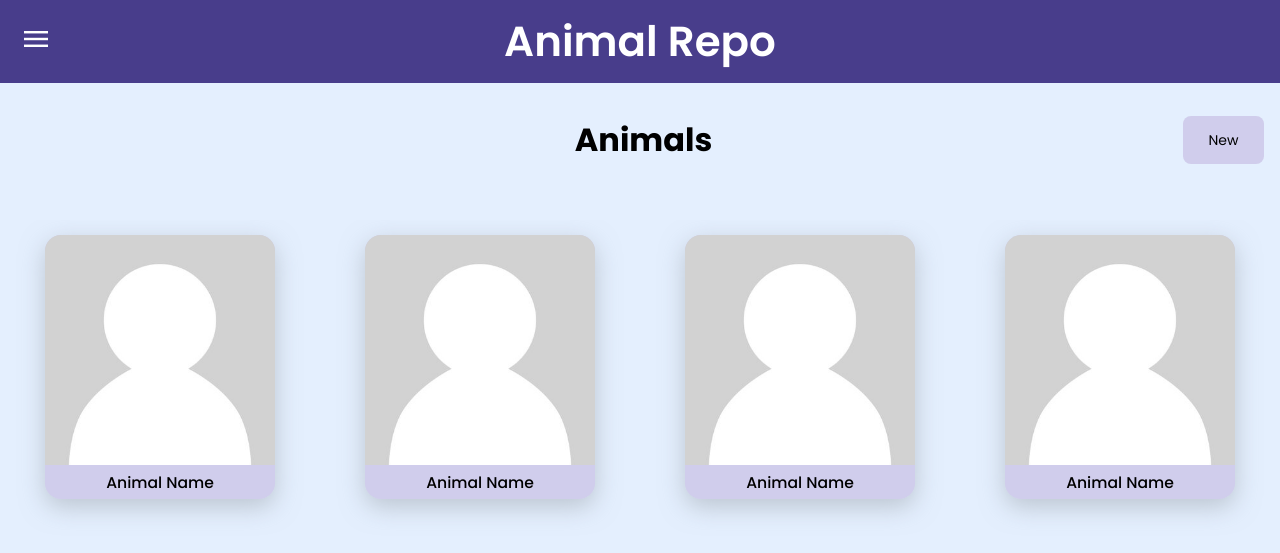
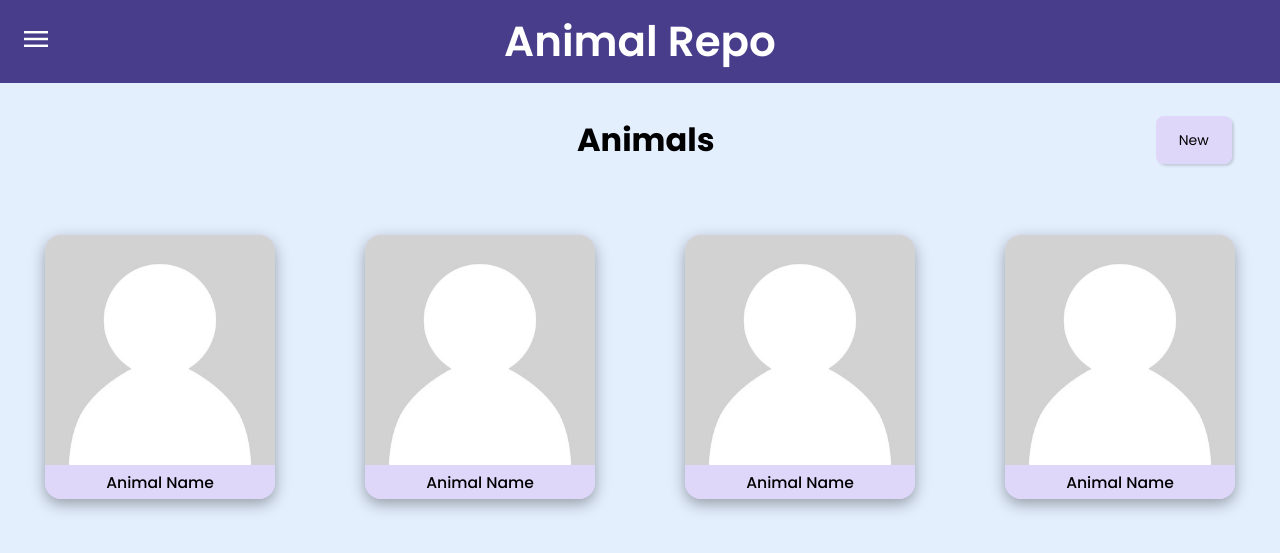
Before and after one commit to TobyJWalker/go-animal-repo, a Flask app: page / in a window 1280 px wide. Shown: the top 553 px of the page. Run offline with Flask 3, Linux system fonts and the light colour scheme.

Commit message:
improved lighter saturation, shadow on new button

```diff
--- a/static/css/default-theme.css
+++ b/static/css/default-theme.css
@@ -40,7 +40,7 @@ body{
 }
 
 #new-animal{
-    background: rgba(161, 127, 193, 0.3);
+    background: rgba(220, 191, 248, 0.5);
     color: black;
 }
 
@@ -54,7 +54,7 @@ body{
 }
 
 .animal-card{
-    background: rgba(161, 127, 193, 0.3)
+    background: rgba(220, 191, 248, 0.5)
 }
 
 .animal-card a{
@@ -63,6 +63,14 @@ body{
 
 .new-animal-form{
     background: white;
+}
+
+.new-animal-form-header{
+    background: darkslateblue;
+}
+
+.new-animal-form-header h2{
+    color: white
 }
 
 .new-animal-form-header button{
--- a/static/css/styles.css
+++ b/static/css/styles.css
@@ -142,7 +142,7 @@ body.menu-open .navbar{
     text-align: center;
     align-self: center;
     justify-content: center;
-    margin-left: 6.5rem;
+    margin-left: 8.5rem;
 }
 
 #new-animal{
@@ -150,12 +150,13 @@ body.menu-open .navbar{
     flex-direction: row;
     height: 3rem;
     width: 6rem;
-    margin-right: 1rem;
+    margin-right: 3rem;
     align-self: right;
     justify-content: center;
     align-items: center;
     border-radius: 8px;
     font-size: 14px;
+    box-shadow: rgba(0, 0, 0, 0.15) 1.95px 1.95px 2.6px;
 }
 
 .animal-container{
@@ -177,7 +178,7 @@ body.menu-open .navbar{
 .animal-card{
     overflow: hidden;
     border-radius: 1rem;
-    box-shadow: 0 8px 24px rgba(149, 157, 165, 0.5);
+    box-shadow: rgba(0, 0, 0, 0.35) 0px 5px 15px;
     width: 18%;
     height: auto;
     margin: 0 3.5% 3rem;
@@ -249,7 +250,7 @@ body.menu-open .navbar{
     flex-direction: row;
     justify-content:space-between;
     align-items: center;
-    height: 20%;
+    height: 15%;
     width: 100%;
     padding: 0 1rem;
     border-radius: 2rem 2rem 0 0;
```
